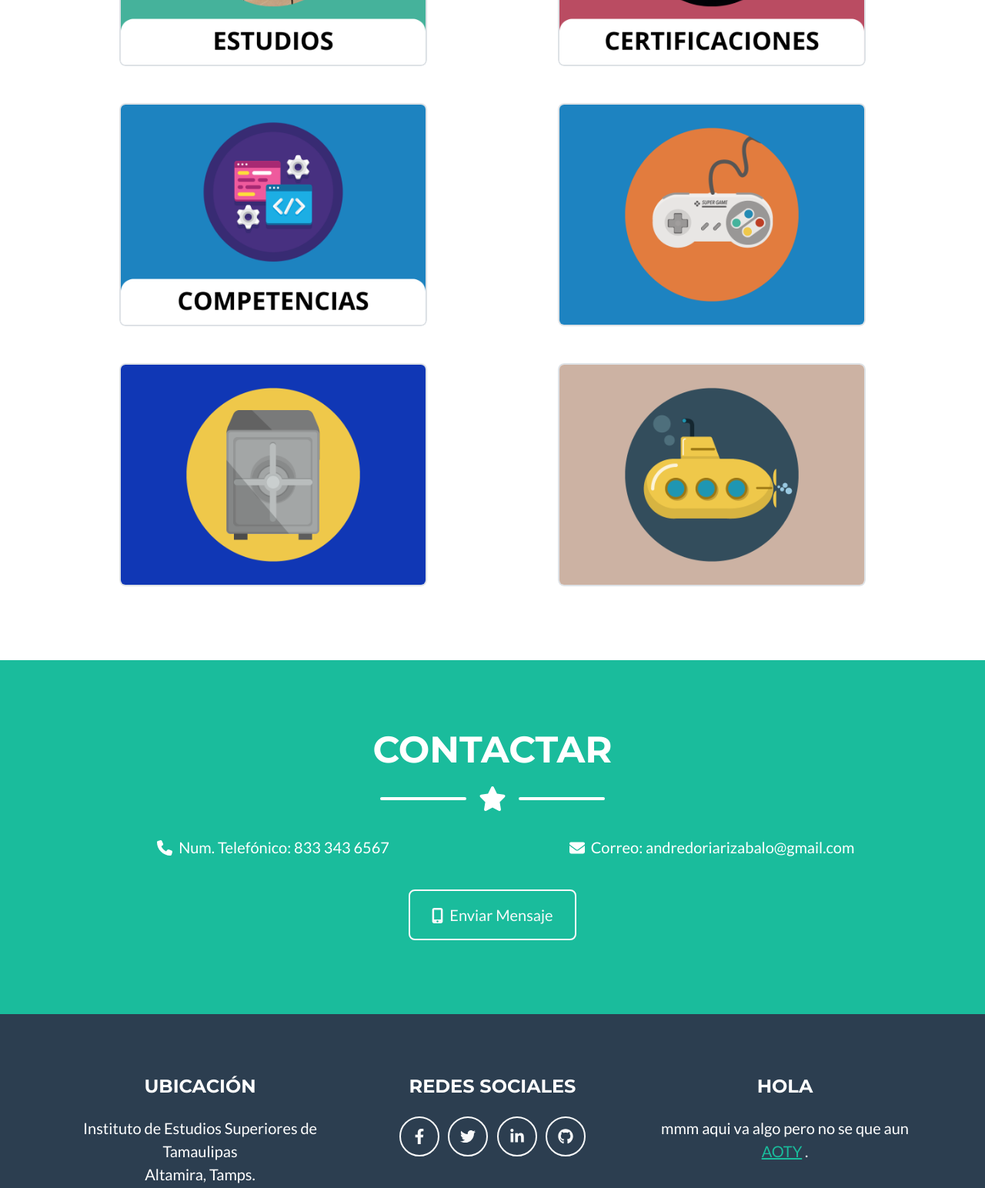
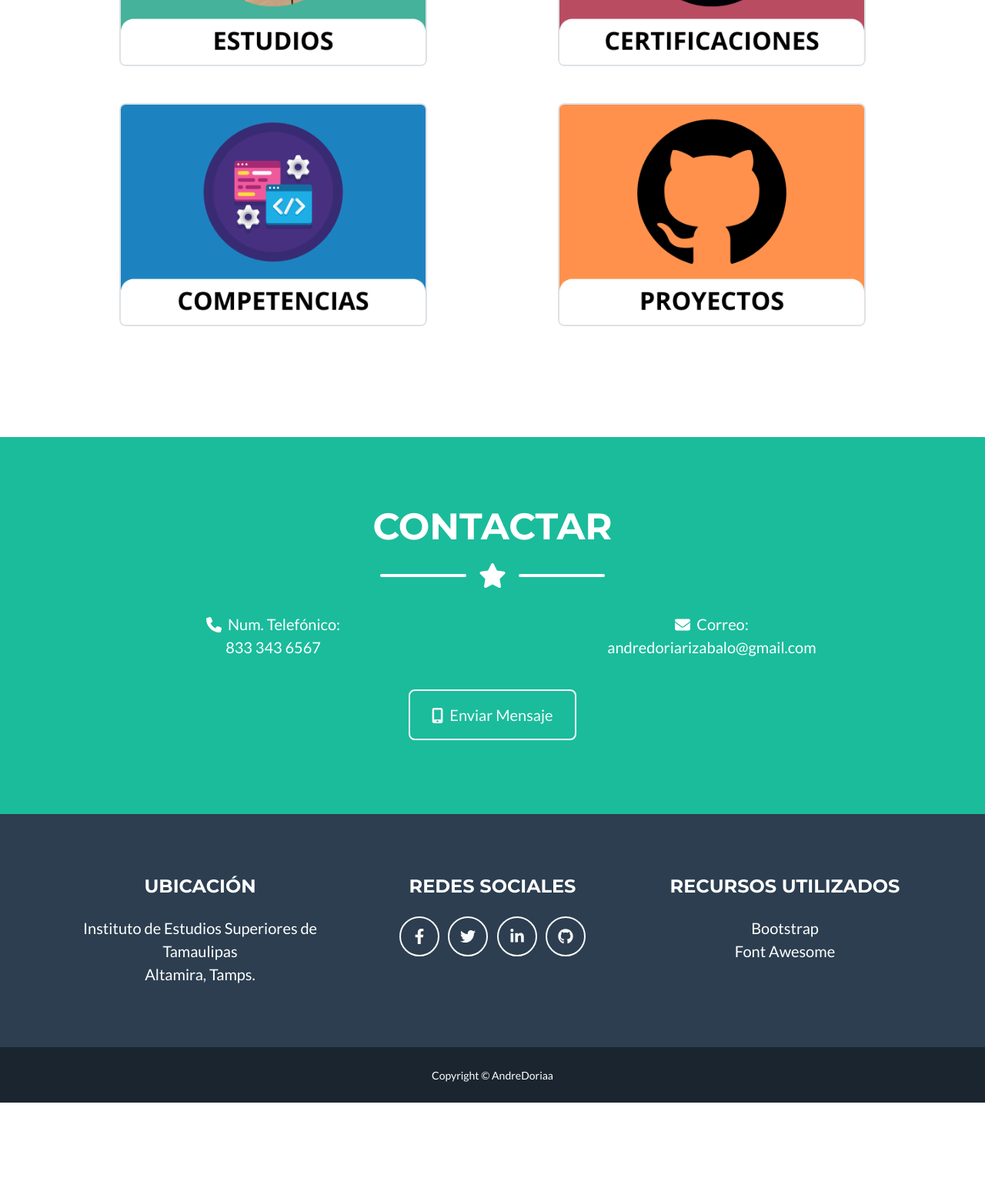
Before and after one commit to andredoriaa/Proyecto_CV_Nuevas, a plain HTML site: page startbootstrap-freelancer-gh-pages/index.html in a window 1280 px wide. Shown: the part 1280-2824 px from the top of the page at 77% size. After the commit the page ends 2713 px from the top, so only its background shows below. Drawn offline with nearby package versions, Linux system fonts and the light colour scheme.

Commit message:
Correcciones

```diff
--- a/startbootstrap-freelancer-gh-pages/index.html
+++ b/startbootstrap-freelancer-gh-pages/index.html
@@ -96,25 +96,7 @@
                             <div class="portfolio-item-caption d-flex align-items-center justify-content-center h-100 w-100">
                                 <div class="portfolio-item-caption-content text-center text-white"><i class="fas fa-plus fa-3x"></i></div>
                             </div>
-                            <img class="img-fluid border rounded" src="assets/img/portfolio/game.png" alt="..." />
-                        </div>
-                    </div>
-                    <!-- Portfolio Item 5-->
-                    <div class="col-md-6 col-lg-6 mb-5 mb-md-0">
-                        <div class="portfolio-item mx-auto" data-bs-toggle="modal" data-bs-target="#portfolioModal5">
-                            <div class="portfolio-item-caption d-flex align-items-center justify-content-center h-100 w-100">
-                                <div class="portfolio-item-caption-content text-center text-white"><i class="fas fa-plus fa-3x"></i></div>
-                            </div>
-                            <img class="img-fluid border rounded" src="assets/img/portfolio/safe.png" alt="..." />
-                        </div>
-                    </div>
-                    <!-- Portfolio Item 6-->
-                    <div class="col-md-6 col-lg-6">
-                        <div class="portfolio-item mx-auto" data-bs-toggle="modal" data-bs-target="#portfolioModal6">
-                            <div class="portfolio-item-caption d-flex align-items-center justify-content-center h-100 w-100">
-                                <div class="portfolio-item-caption-content text-center text-white"><i class="fas fa-plus fa-3x"></i></div>
-                            </div>
-                            <img class="img-fluid border rounded" src="assets/img/portfolio/submarine.png" alt="..." />
+                            <img class="img-fluid border rounded" src="./assets/img/portfolio/PROYECTOS.png" alt="..." />
                         </div>
                     </div>
                 </div>
@@ -133,8 +115,8 @@
                 </div>
                 <!-- About Section Content-->
                 <div class="row">
-                    <div class="col-lg-6 text-center"><p class="lead"><i class="fa-solid fa-phone me-2"></i>Num. Telefónico: 833 343 6567</p></div>
-                    <div class="col-lg-6 text-center"><p class="lead"><i class="fa-solid fa-envelope me-2"></i>Correo: andredoriarizabalo@gmail.com</p></div>
+                    <div class="col-lg-6 text-center"><p class="lead"><i class="fa-solid fa-phone me-2"></i>Num. Telefónico:<br>833 343 6567</p></div>
+                    <div class="col-lg-6 text-center"><p class="lead"><i class="fa-solid fa-envelope me-2"></i>Correo:<br>andredoriarizabalo@gmail.com</p></div>
                 </div>
                 <!-- About Section Button-->
                 <div class="text-center mt-4">
@@ -168,11 +150,10 @@
                     </div>
                     <!-- Footer About Text-->
                     <div class="col-lg-4">
-                        <h4 class="text-uppercase mb-4">HOLA</h4>
+                        <h4 class="text-uppercase mb-4">Recursos utilizados</h4>
                         <p class="lead mb-0">
-                            mmm aqui va algo pero no se que aun
-                            <a href="https://www.albumoftheyear.org/user/andredoriaa/">AOTY</a>
-                            .
+                            Bootstrap <br>
+                            Font Awesome
                         </p>
                     </div>
                 </div>
@@ -319,9 +300,10 @@
                                         <div class="divider-custom-line"></div>
                                     </div>
                                     <!-- Portfolio Modal - Image-->
-                                    <img class="img-fluid rounded mb-5" src="assets/img/portfolio/game.png" alt="..." />
+                                    <img class="img-fluid rounded mb-5" src="./assets/img/portfolio/PROYECTOS.png" alt="..." />
                                     <!-- Portfolio Modal - Text-->
-                                    <p class="mb-4">Lorem ipsum dolor sit amet, consectetur adipisicing elit. Mollitia neque assumenda ipsam nihil, molestias magnam, recusandae quos quis inventore quisquam velit asperiores, vitae? Reprehenderit soluta, eos quod consequuntur itaque. Nam.</p>
+                                     <a href="https://github.com/diana-schzz/Cubischool.git">CUBISCHOOL </br></a>
+                                    <p class="mb-4">Sistema de reserva de espacios de estudio dentro del IEST Anahuac.</p>
                                     <button class="btn btn-primary" data-bs-dismiss="modal">
                                         <i class="fas fa-xmark fa-fw"></i>
                                         Cerrar ventana
```
Also changed, not shown: startbootstrap-freelancer-gh-pages/assets/img/portfolio/PROYECTOS.png (added).
